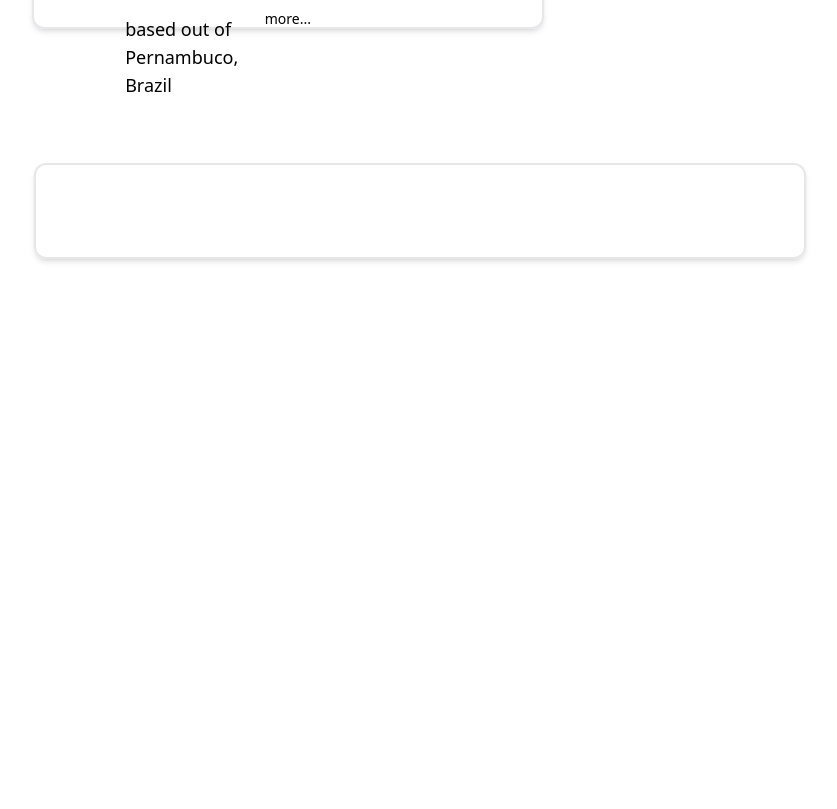
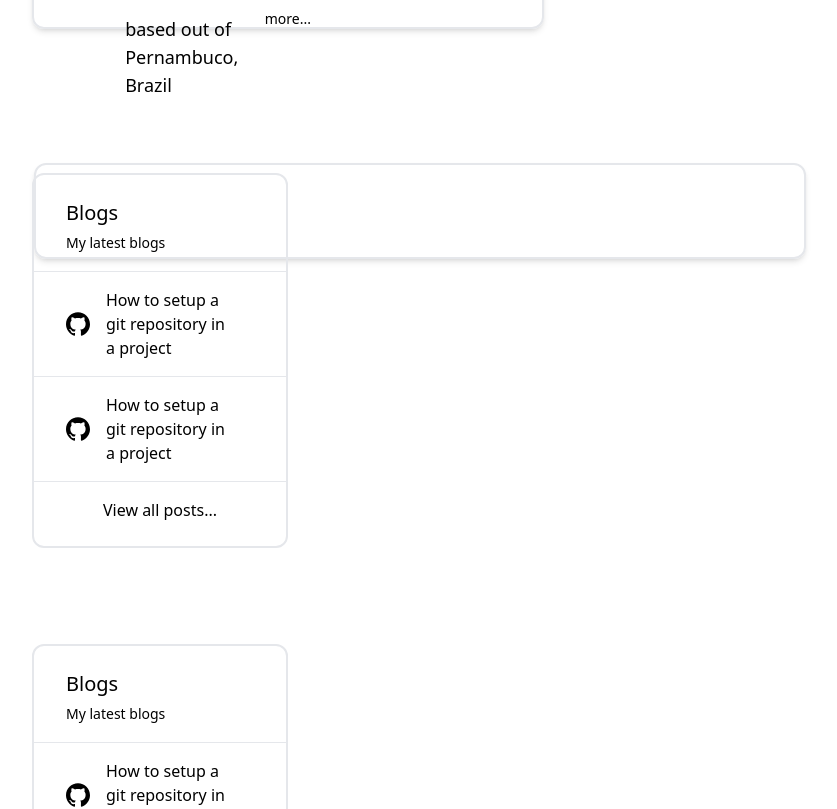
Before and after one commit to matheuslimaandrade/taliyah, a React (Vite) app: page / in a window 1280 px wide. Shown: the part 500-1309 px from the top of the page, without its empty margins (352-1189 px from the left). Before the commit the page ends 823 px from the top, so only its background shows below. Built offline with nearby package versions, Linux system fonts and the light colour scheme.

Commit message:
some changes

```diff
--- a/src/App.jsx
+++ b/src/App.jsx
@@ -2,12 +2,18 @@ import { } from 'react'
 import './assets/styles/App.css'
 import Header from './layouts/Header/Header'
 import Hero from './layouts/Hero/Hero'
+import Work from './layouts/Work/Work'
+import { Card } from './components/Card/Card'
+import { Project } from './components/Project/Project'
 
 function App() {
   return (
     <>
       <Header/>
       <Hero/>
+      <Card/>
+      <Card/>
+      <Work/>
     </>
   )
 }
--- /dev/null
+++ b/src/components/Card/Card.jsx
@@ -0,0 +1,34 @@
+import React from "react";
+import { Separator } from "../Separator/Separator";
+
+export function Card() {
+  return (
+    <>
+      <div className="py-12 px-96">
+        <div className="border-box border-2 rounded-xl py-2 w-2/4">
+          <div>
+            <p className="px-8 text-xl py-4">
+              Blogs <br />
+              <span className="text-sm">My latest blogs</span>
+            </p>
+            <hr className="w-full" />
+          </div>
+
+          <p className="flex px-8">
+            <img src="./src/assets/images/github.svg" alt="" width={24} />
+            <p className="m-4">How to setup a git repository in a project</p>
+          </p>
+          <Separator />
+          <p className="flex px-8">
+            <img src="./src/assets/images/github.svg" alt="" width={24} />
+            <p className="m-4">How to setup a git repository in a project</p>
+          </p>
+          <Separator />
+          <div className="flex justify-center items-center py-4">
+            View all posts...
+          </div>
+        </div>
+      </div>
+    </>
+  );
+}
```
